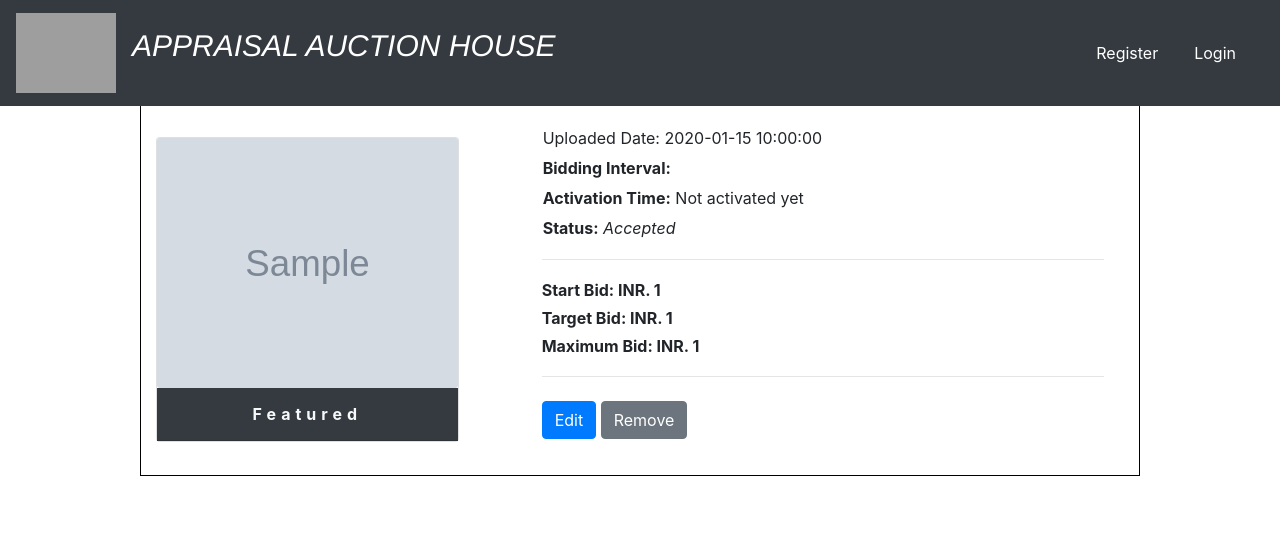
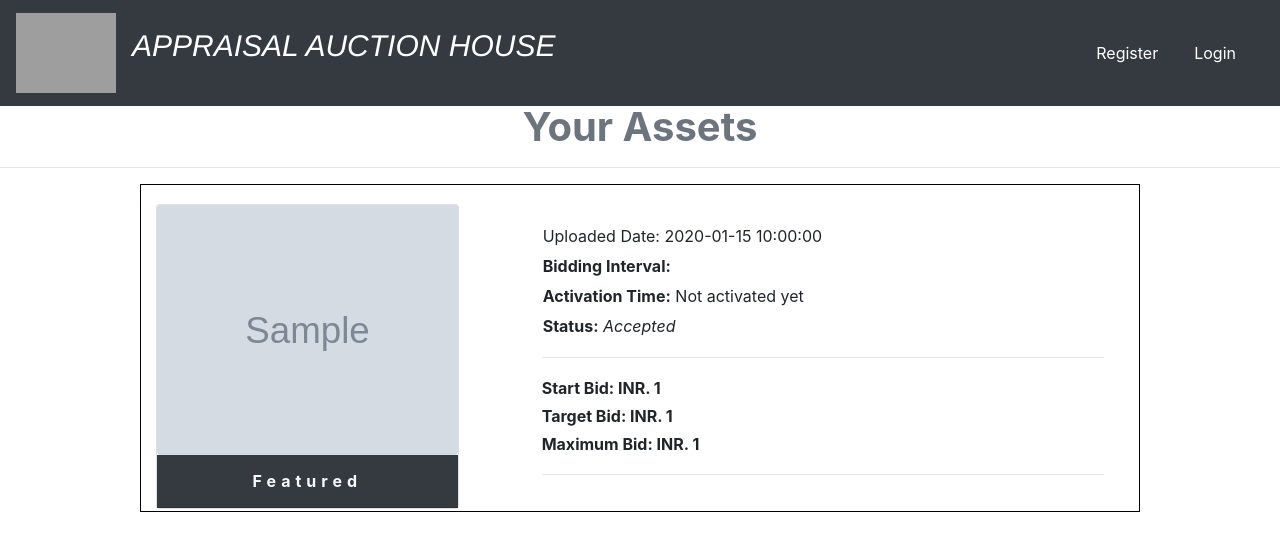
Before and after one commit to Varunkalra18/project, a Flask app: template templates/assets.html in a window 1280 px wide. Shown: the top 551 px of the page. Run offline with Flask 2, Linux system fonts and the light colour scheme; the template is opened without the code that fills it: most values are stand-ins (such as "Sample title", 1, 10 or a date in 2020); grey boxes marked "Sample" are stand-in pictures; some libraries are stand-ins or nearby versions; grey boxes are pictures that could not be loaded.

Commit message:
added some files

```diff
--- a/application.py
+++ b/application.py
@@ -40,7 +40,7 @@ db = SQL("sqlite:///test.db")
 def home() :
     user_id = session["user_id"]
     print('User id in index.html is : ', user_id)
-    rows = db.execute("SELECT U.Username, U.profileImage, A.* FROM Assets AS A INNER JOIN User AS U on U.Id = A.SellerId AND A.SellerId != :user_id AND A.status = 'Accepted'", user_id=user_id)
+    rows = db.execute("SELECT U.Username, U.profileImage, A.* FROM Assets AS A INNER JOIN User AS U on A.isActivated = True AND U.Id = A.SellerId AND A.SellerId != :user_id AND A.status = 'Accepted'", user_id=user_id)
     print('Index.html data : ', rows)
     return render_template("index.html", row=rows)
 
@@ -170,6 +170,12 @@ def getHistory() :
     print('This is bid history in backend : ', rows)
     return jsonify(rows)
 
+@app.route('/asset/activate', methods=['PUT'])
+@login_required
+def activateAsset() :
+    asset_id = request.form.get('assetId')
+    print('This is asset to be activated : ', asset_id)
+
 
 # Admin Routes
 @app.route('/admin', methods=['GET'])
--- a/support.py
+++ b/support.py
@@ -44,7 +44,7 @@ def user_first_land(f) :
             return render_template("midDetailsPage.html")
         else :
             print('user_id while rendering index.html : ', user_id)
-            rows = db.execute("SELECT U.Username, U.profileImage, A.* FROM Assets AS A INNER JOIN User AS U on U.Id = A.SellerId AND A.SellerId != :user_id AND A.status = 'Accepted'", user_id=user_id)
+            rows = db.execute("SELECT U.Username, U.profileImage, A.* FROM Assets AS A INNER JOIN User AS U on A.isActivated = True AND U.Id = A.SellerId AND A.SellerId != :user_id AND A.status = 'Accepted'", user_id=user_id)
             print('rows in index.html : ', rows)
             return render_template("index.html", row=rows)
         return f(*args, **kwargs)
--- a/templates/assets.html
+++ b/templates/assets.html
@@ -37,6 +37,10 @@ Best things ahead!!!!
 
   </nav>
 
+  <hr/>
+  <h1 class='text-center text-muted font-weight-bold'>Your Assets</h1>
+  <hr/>
+
 {% if rows|length == 0 %}
   <h1 class='text-center text-muted font-weight-bold'>No Assets</h1>
   {% else %}
@@ -74,10 +78,21 @@ Best things ahead!!!!
                           Target Bid: INR. {{item.tarBid}}<br/>
                           Maximum Bid: INR. {{item.maxBid}}</strong>
                           <hr/>
-                        <div>
-                          <button type="button" class="mt-2 btn btn-primary" value="edit">Edit</button>
-                        <button type="button" class="mt-2 btn btn-secondary" value="remove">Remove</button>
-                        </div>
+                        <form action="/asset/activate" method="PUT">
+                          <input type='text' name='assetId' hidden value='{{item.Id}}' />
+                          <div>
+                            {% if item.status == 'Pending' %}
+                              <button type="button" class="mt-2 btn btn-primary" value="edit">Edit</button>
+                            {% endif %}
+
+                            {% if item.isActivated == 0 %}
+                              <button type="button" class="mt-2 btn btn-secondary" value="remove">Remove</button>
+                                {% if item.status == 'Accepted' %}
+                              <button type="button" class="mt-2 btn btn-success" value="activate">Activate</button>
+                              {% endif %}
+                            {% endif %}
+                          </div>
+                        </form>
                     </p>
                 </div>
             </div>
```
